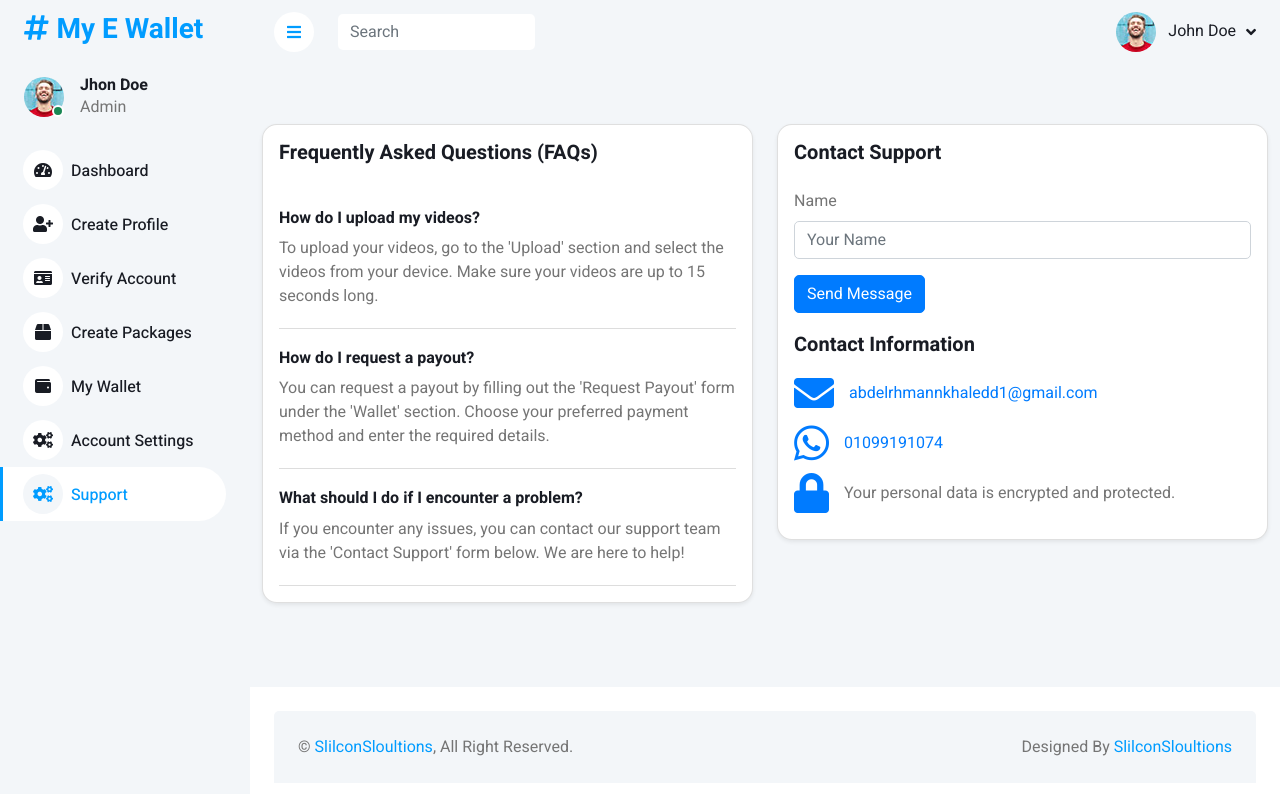
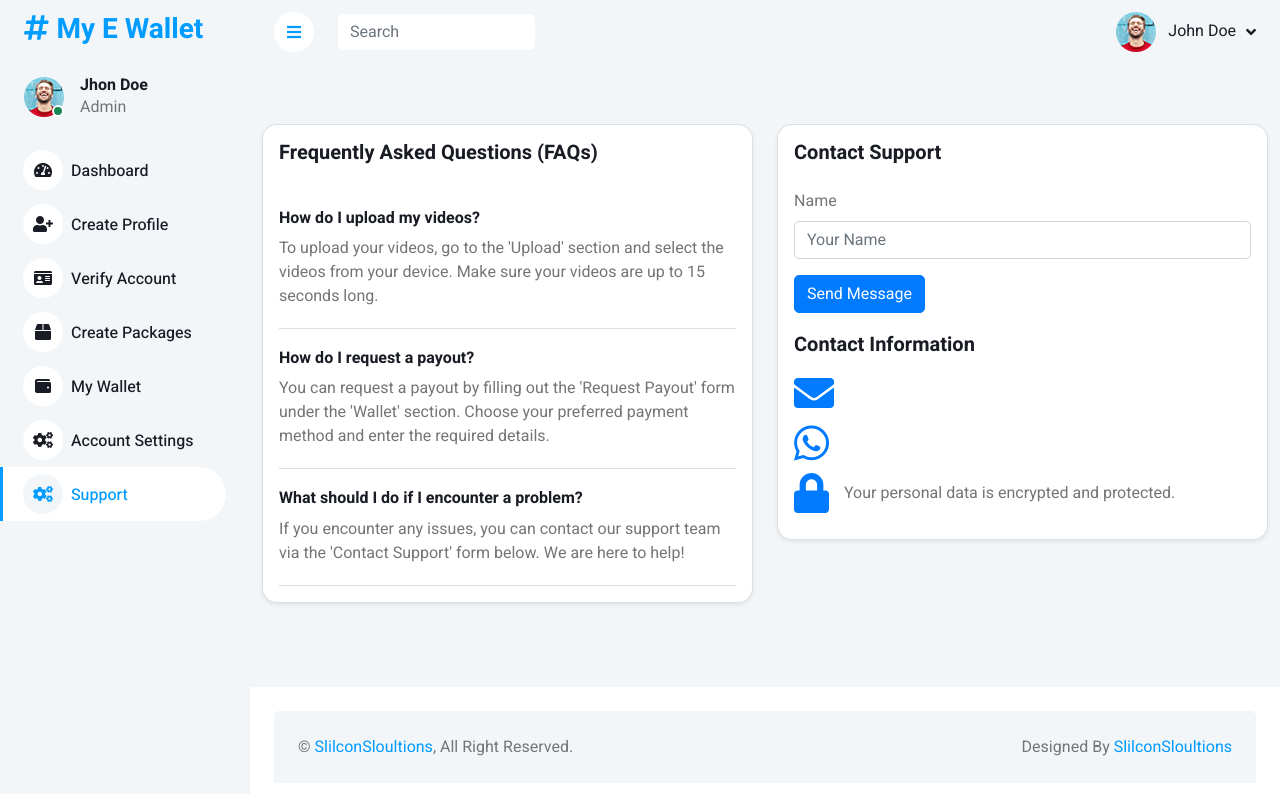
Before and after one commit to Abdelrahmann1/PropaGanda-MKTG-Dashboard, a plain HTML site: page support.html in a window 1280 px wide. Drawn offline with nearby package versions, Linux system fonts and the light colour scheme.

Commit message:
support edit

```diff
--- a/support.html
+++ b/support.html
@@ -161,11 +161,11 @@
                                                 <h5 class="mb-3">Contact Information</h5>
                                                 <p style="margin-bottom: 10px; display: flex; align-items: center;">
                                                     <i class="fas fa-envelope" style="font-size: 2.5rem; margin-right: 15px; color: #007bff;"></i>
-                                                    <a href="mailto:abdelrhmannkhaledd1@gmail.com" style="color: #007bff; text-decoration: none;">abdelrhmannkhaledd1@gmail.com</a>
+                                                    <a href="mailto:abdelrhmannkhaledd1@gmail.com" style="color: #007bff; text-decoration: none;"></a>
                                                 </p>
                                                 <p style="margin-bottom: 10px; display: flex; align-items: center;">
                                                     <i class="fab fa-whatsapp" style="font-size: 2.5rem; margin-right: 15px; color: #007bff;"></i>
-                                                    <a href="https://wa.me/01099191074" style="color: #007bff; text-decoration: none;">01099191074</a>
+                                                    <a href="https://wa.me/01099191074" style="color: #007bff; text-decoration: none;"></a>
                                                 </p>
                                                 <p style="margin-bottom: 10px; display: flex; align-items: center;">
                                                     <i class="fas fa-lock" style="font-size: 2.5rem; margin-right: 15px; color: #007bff;"></i>
```
